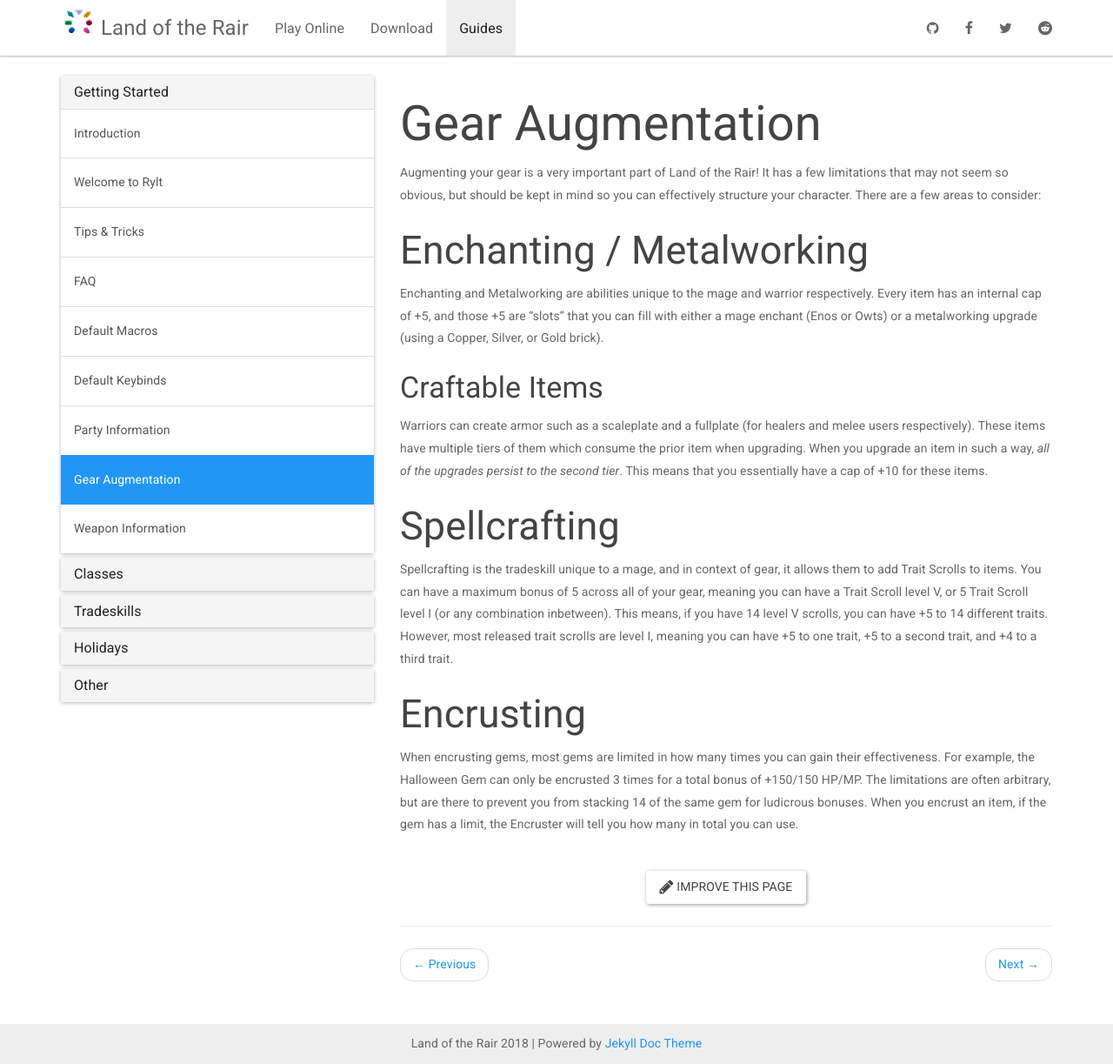
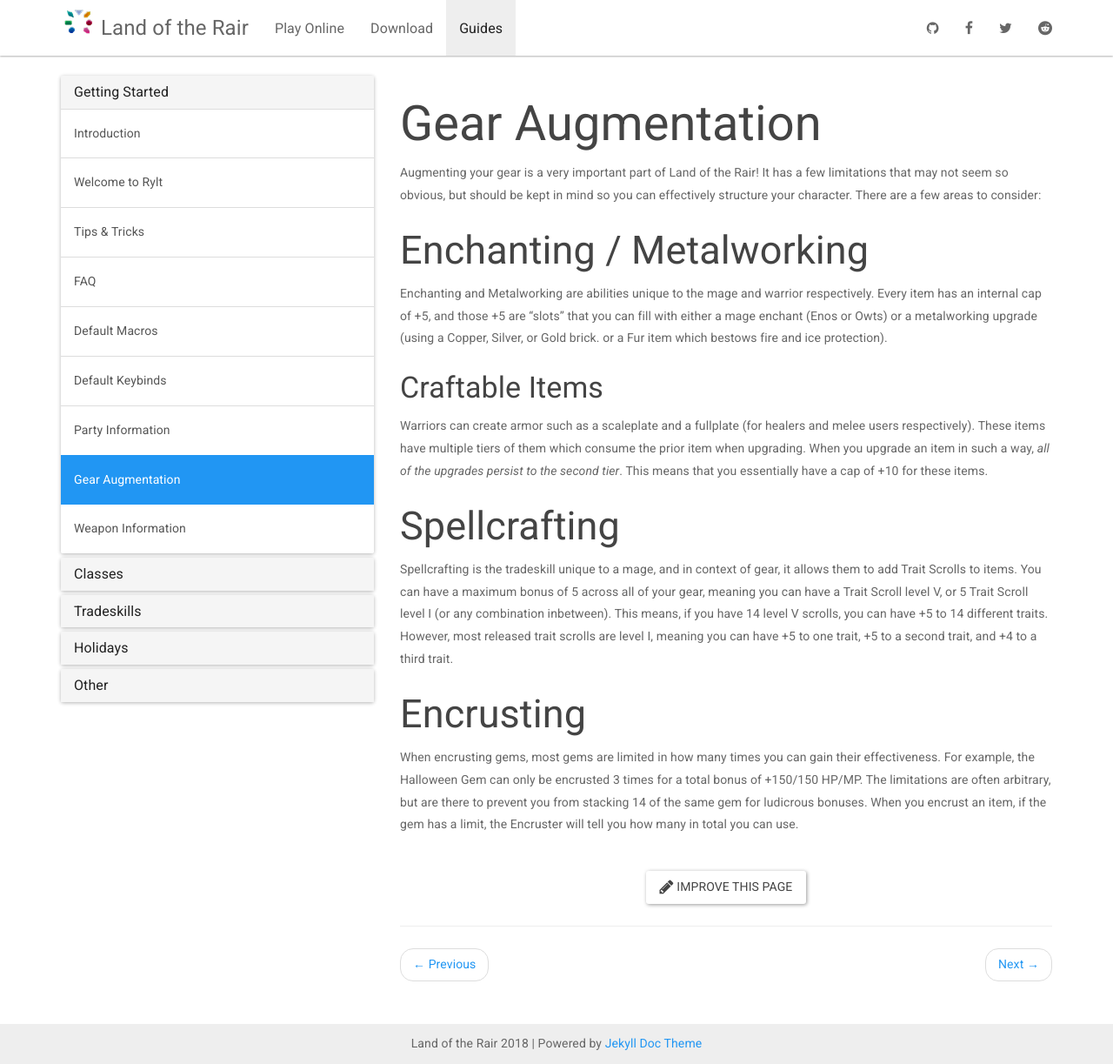
Before and after one commit to LandOfTheRair/landoftherair.github.io, a Jekyll site: the page built from _docs/getting-started/gear-augmentation.md, in a window 1280 px wide and 1223 px high. Shown: the whole window at 87% size. Built offline with Jekyll 4.4.1, drawn with Linux system fonts in a browser that asks for light colours; nearby versions of some CDN libraries.

Commit message:
Update gear-augmentation.md

```diff
--- a/_docs/getting-started/gear-augmentation.md
+++ b/_docs/getting-started/gear-augmentation.md
@@ -7,7 +7,7 @@ Augmenting your gear is a very important part of Land of the Rair! It has a few
 
 ## Enchanting / Metalworking
 
-Enchanting and Metalworking are abilities unique to the mage and warrior respectively. Every item has an internal cap of +5, and those +5 are "slots" that you can fill with either a mage enchant (Enos or Owts) or a metalworking upgrade (using a Copper, Silver, or Gold brick).
+Enchanting and Metalworking are abilities unique to the mage and warrior respectively. Every item has an internal cap of +5, and those +5 are "slots" that you can fill with either a mage enchant (Enos or Owts) or a metalworking upgrade (using a Copper, Silver, or Gold brick. or a Fur item which bestows fire and ice protection).
 
 ### Craftable Items
 
```
